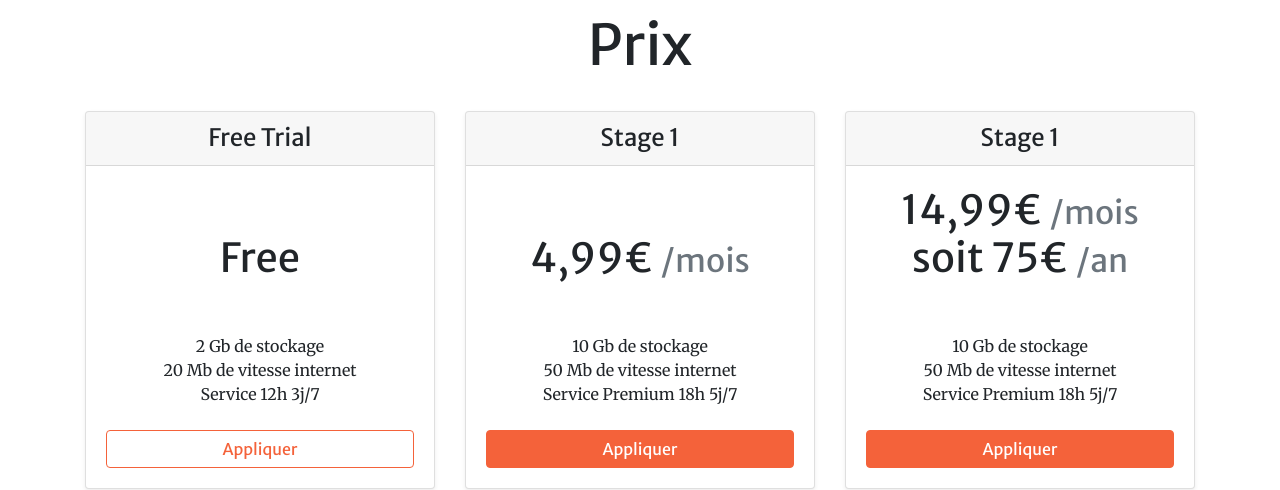
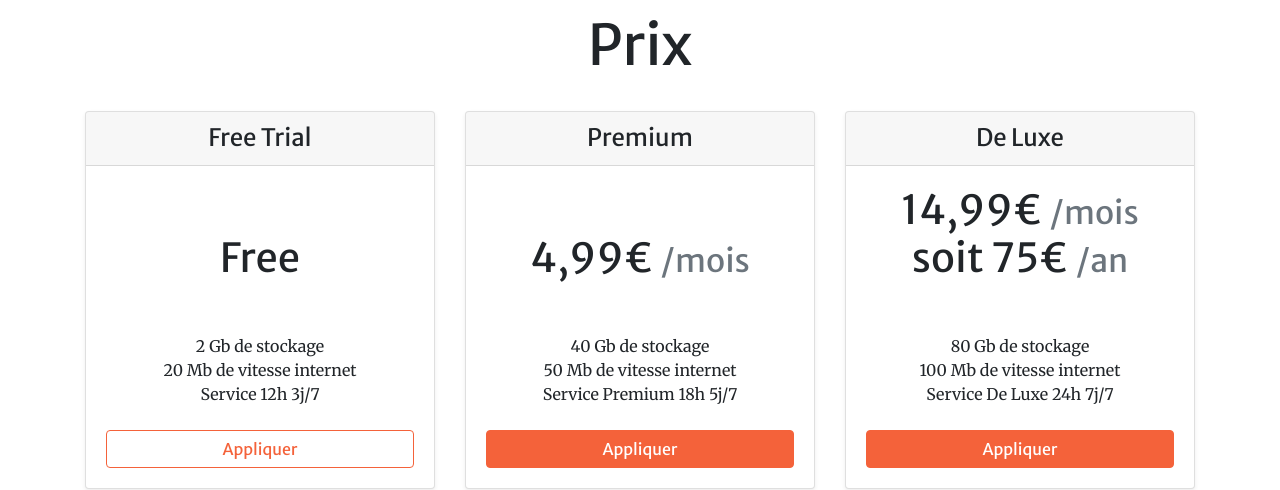
Before and after one commit to alexander-horne/blackhole, a website with bundled scripts: page index.html in a window 1280 px wide. Shown: the part 2540-3030 px from the top of the page. Built offline with nearby package versions, Linux system fonts and the light colour scheme; files whose address does not match are found by name.

Commit message:
Update index.html

```diff
--- a/index.html
+++ b/index.html
@@ -207,7 +207,7 @@
           </div>
           <div class="card mb-4 shadow-sm">
             <div class="card-header">
-              <h4 class="my-0 font-weight-normal">Stage 1</h4>
+              <h4 class="my-0 font-weight-normal">Premium</h4>
             </div>
             <div class="card-body">
               <h1 class="card-title pricing-card-title">
@@ -217,7 +217,7 @@
               </h1>
                 <br>
               <ul class="list-unstyled mt-3 mb-4">
-                <li>10 Gb de stockage</li>
+                <li>40 Gb de stockage</li>
                 <li>50 Mb de vitesse internet</li>
                 <li>Service Premium 18h 5j/7</li>
               </ul>
@@ -228,7 +228,7 @@
           </div>
           <div class="card mb-4 shadow-sm">
             <div class="card-header">
-              <h4 class="my-0 font-weight-normal">Stage 1</h4>
+              <h4 class="my-0 font-weight-normal">De Luxe</h4>
             </div>
             <div class="card-body">
               <h1 class="card-title pricing-card-title">
@@ -239,9 +239,9 @@
               </h1>
                 <br>
               <ul class="list-unstyled mt-3 mb-4">
-                <li>10 Gb de stockage</li>
-                <li>50 Mb de vitesse internet</li>
-                <li>Service Premium 18h 5j/7</li>
+                <li>80 Gb de stockage</li>
+                <li>100 Mb de vitesse internet</li>
+                <li>Service De Luxe 24h 7j/7</li>
               </ul>
               <a href="https://discord.gg/SxjhqDu">
                 <button type="button" class="btn btn-block btn-primary">Appliquer</button>
```
